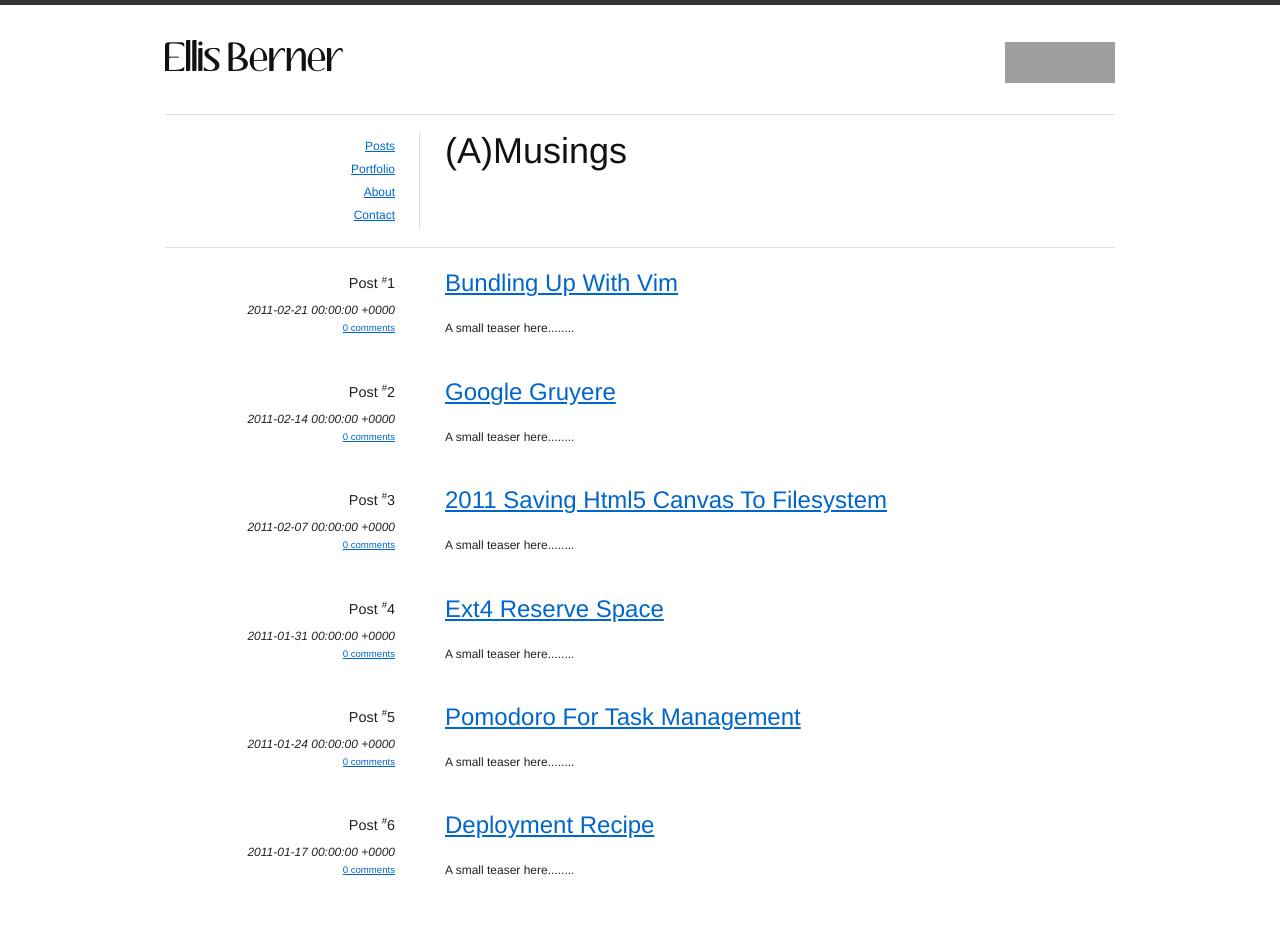
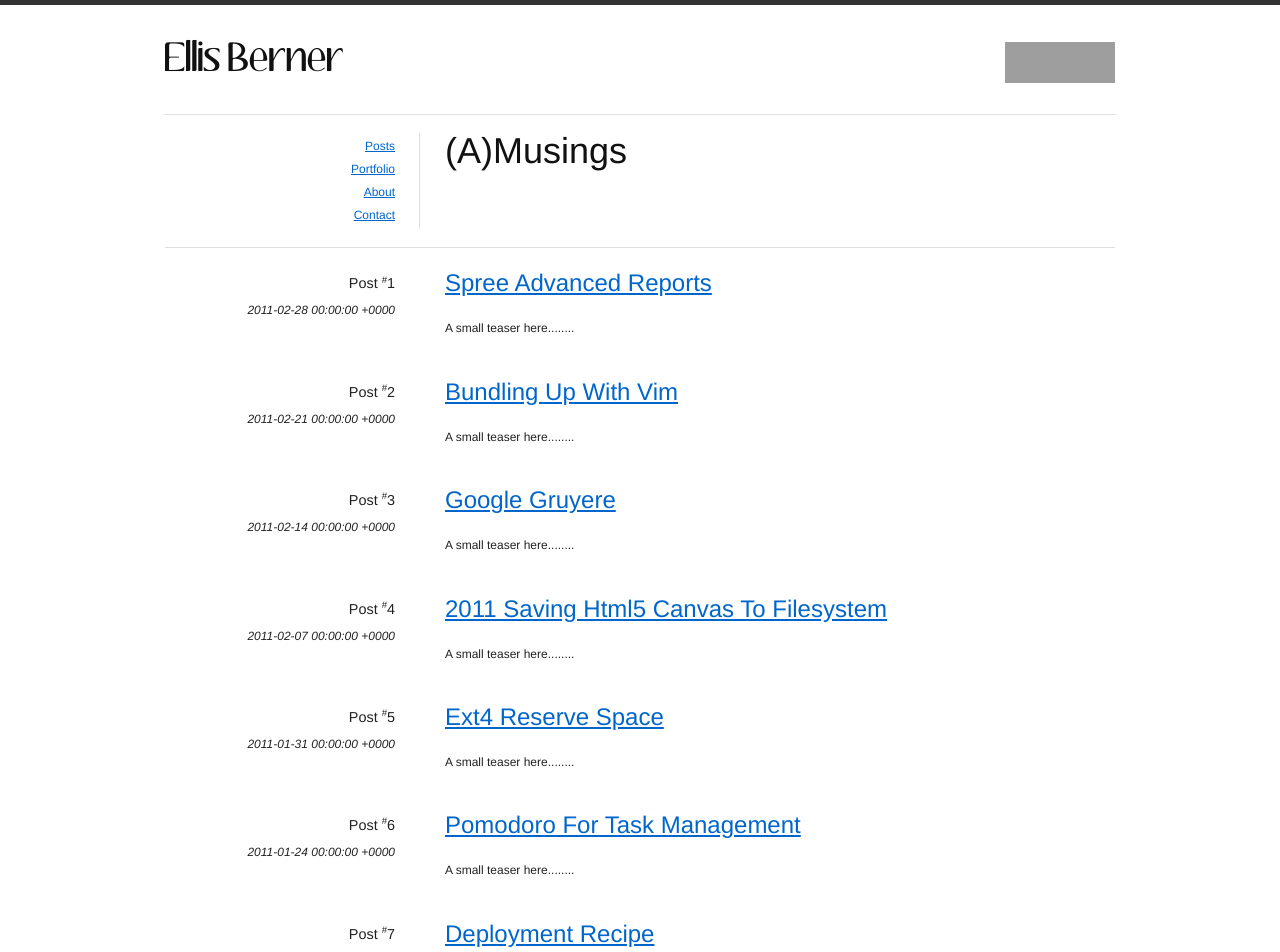
Before and after one commit to maletor/maletor.github.io, a Jekyll site: the page built from index.html, in a window 1280 px wide, cut to the strip 0-952 px from the top of the page. Built offline with Jekyll 4.4.1, drawn with Linux system fonts in a browser that asks for light colours; Markdown is read by kramdown in place of the engine named in the settings; grey boxes are pictures that could not be loaded.

Commit message:
editing posts

```diff
--- a/_layouts/post.html
+++ b/_layouts/post.html
@@ -2,6 +2,4 @@
 layout: default
 ---
 
-<h2>{{ post.title }}</h2>
-<p><em>{{ post.date }}</em></h2>
 {{ content }}
--- /dev/null
+++ b/_posts/2011-02-28-spree-advanced-reports.md
@@ -0,0 +1 @@
+Some advanced reports blog post
--- a/index.html
+++ b/index.html
@@ -11,9 +11,6 @@ title: Blog
     <p class="bottom">
       <em>{{ post.date }}</em>
     </p>
-    <p class="small">
-      <a href="/posts/7-gruyere#comments">0 comments</a>
-    </p>
   </div>
 
   <div class="span-17 last">
```
Also changed, not shown: _posts/2011-02-21-bundling-up-with-vim.md (+44 -0 lines).
